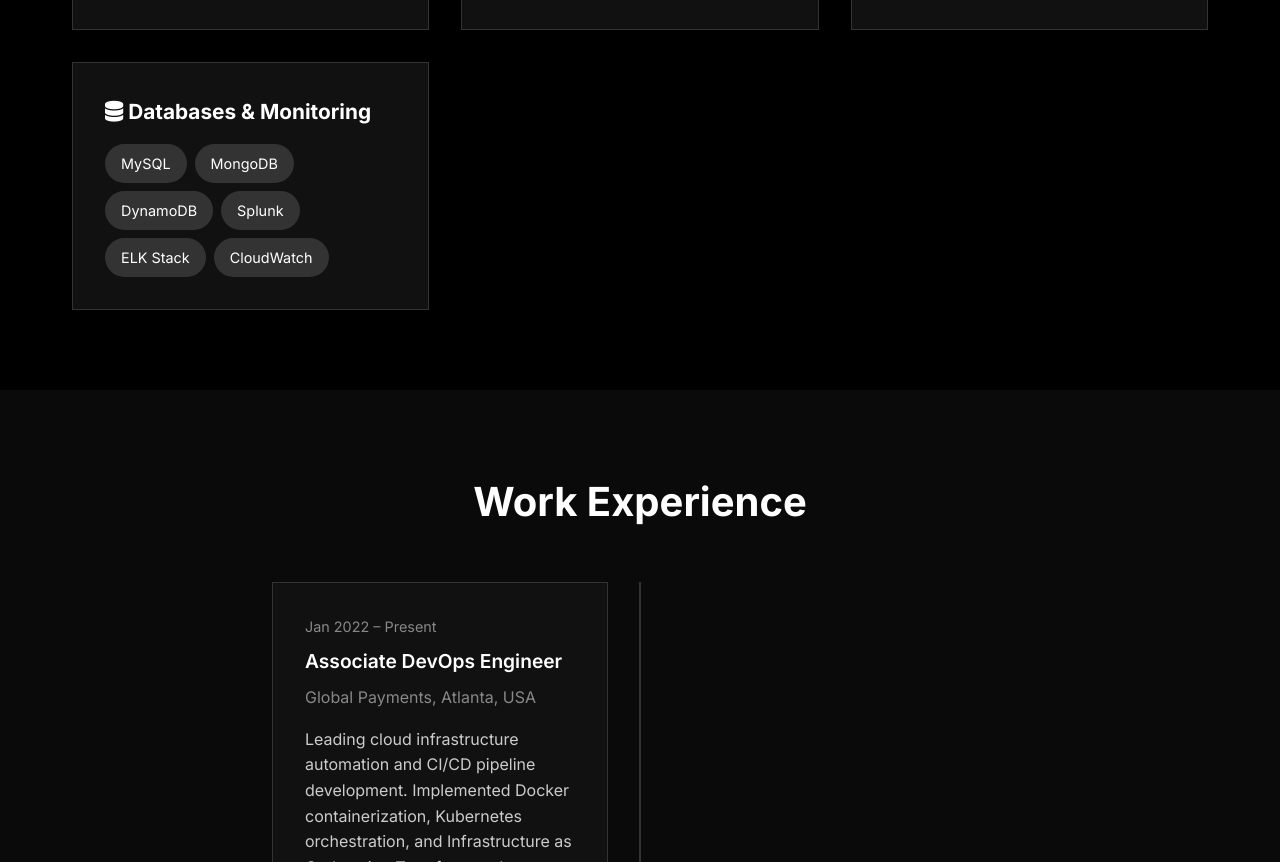
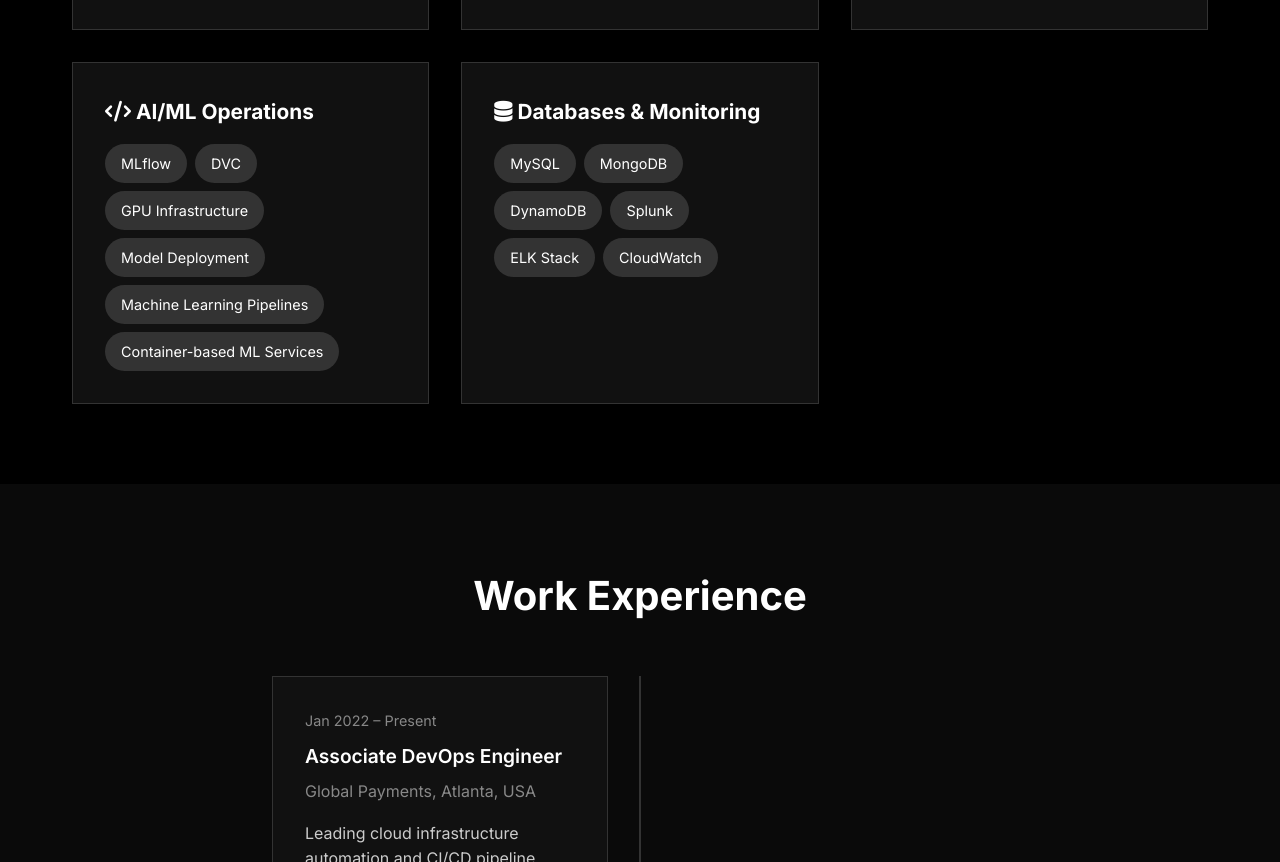
Before and after one commit to Prathik0303/website, a plain HTML site: page index.html in a window 1280 px wide. Shown: the part 1941-2803 px from the top of the page. Drawn offline with Linux system fonts and the light colour scheme.

Commit message:
Update index.html

```diff
--- a/index.html
+++ b/index.html
@@ -697,6 +697,17 @@
                     </div>
                 </div>
                 <div class="skill-category fade-in">
+                    <h3><i class="fas fa-code"></i> AI/ML Operations</h3>
+                    <div class="skill-tags">
+                        <span class="skill-tag">MLflow</span>
+                        <span class="skill-tag">DVC</span>
+                        <span class="skill-tag">GPU Infrastructure</span>
+                        <span class="skill-tag">Model Deployment</span>
+                        <span class="skill-tag">Machine Learning Pipelines</span>
+                        <span class="skill-tag">Container-based ML Services</span>
+                    </div>
+                </div>
+                <div class="skill-category fade-in">
                     <h3><i class="fas fa-database"></i> Databases & Monitoring</h3>
                     <div class="skill-tags">
                         <span class="skill-tag">MySQL</span>
```
